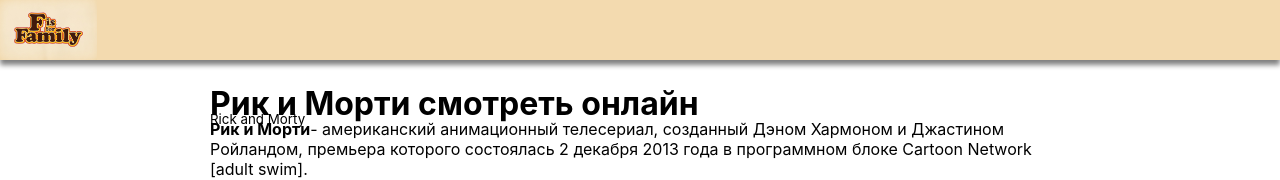
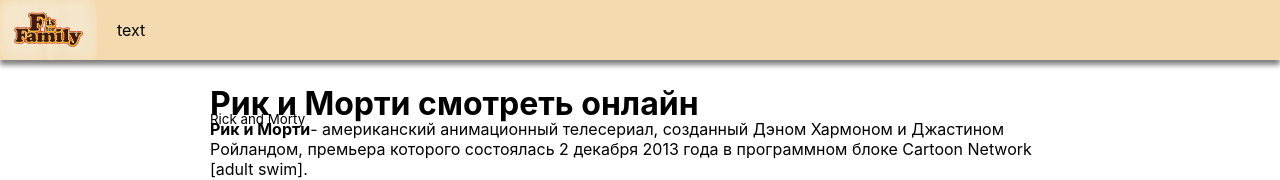
Before and after one commit to svirid132/f-is-famaly-front, a Next.js app: page / in a window 1280 px wide. Shown: the top 180 px of the page. Built offline with nearby package versions, Linux system fonts and the light colour scheme.

Commit message:
second commit

```diff
--- a/components/NavElem.js
+++ b/components/NavElem.js
@@ -53,7 +53,7 @@
     display: flex;
     align-items: center;
     background-color: #F3DAAF;
-    height: 100%;
+    height: 80%;
     padding: 10px 0 10px 20px;
     border: solid gray;
     border-width: 2px 0;
@@ -62,9 +62,9 @@
     }
     @media screen and (min-width: 900px) {
         padding: 0 20px;
-        align-items: center;
         border: 0;
         background-color: transparent;
+        height: 100%;
     }
 `
 
--- a/components/layout.js
+++ b/components/layout.js
@@ -1,10 +1,11 @@
 import Navigation from './navigation'
 
-function Layout({header}) {
+function Layout({children, seasons}) {
     return (
-        <div>
-            <Navigation header={header} />
-        </div>
+        <>
+            <Navigation seasons={seasons} />
+            {children}
+        </>
     )
 }
 
--- a/components/navigation.js
+++ b/components/navigation.js
@@ -11,6 +11,7 @@
 const Navigation = ({ seasons }) => {
 
     const [toggle, setToggle] = useState(false);
+    // const navElem = seasons.attributes
 
     return (
     <Nav>
@@ -74,6 +75,7 @@
     top: 100%;
     height: 100%;
     @media screen and (min-width: 900px) {
+        display: flex;
         position: static;
         top: 0;
         width: auto;
--- a/package.json
+++ b/package.json
@@ -13,6 +13,7 @@
     "@fortawesome/react-fontawesome": "^0.1.16",
     "babel-plugin-styled-components": "^2.0.2",
     "next": "12.0.7",
+    "qs": "^6.10.2",
     "react": "17.0.2",
     "react-dom": "17.0.2",
     "styled-components": "^5.3.3"
--- a/pages/index.js
+++ b/pages/index.js
@@ -4,9 +4,20 @@
 
 export default function HomePage( { seasons }) {
   return (
-    <>
-      <Layout></Layout>
-      <Home></Home>
-    </>
+    <Layout seasons={seasons}>
+      <Home />
+    </Layout>
   )
 }
+
+// export async function getStaticProps() {
+
+//   const seasonsResult = await fetchAPI("/seasons", { populate: "*" });
+
+//   return {
+//     props: {
+//       seasons: seasonsResult,
+//     },
+//     revalidate: 1,
+//   }
+// }
--- a/styles/globals.css
+++ b/styles/globals.css
@@ -27,4 +27,5 @@
 
 p {
   margin: 0;
+  padding: 0;
 }
```
Also changed, not shown: 2 other files (tests, documents, lock files or other folders).
